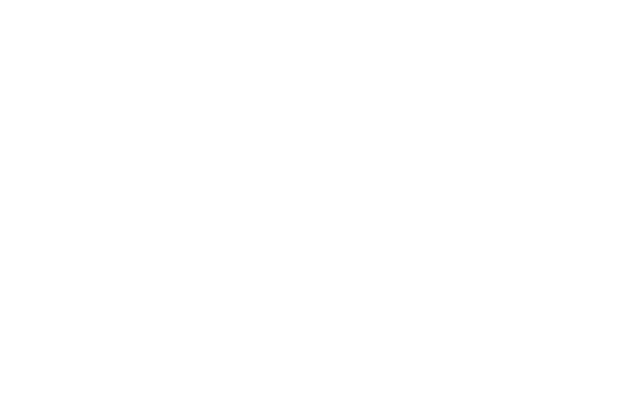
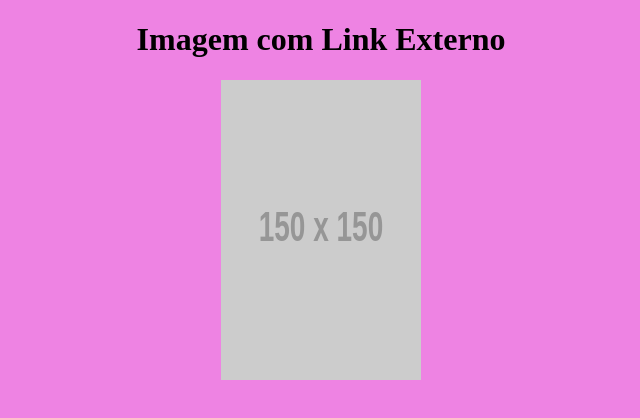
Before and after one commit to diegojuan-dev/desafios-devquest, a plain HTML site: page desafio-2/index.html in a window 1280 px wide. Shown: the whole page, without its empty margins (319-959 px from the left). Drawn offline with Linux system fonts and the light colour scheme; placeholder pictures from the web are drawn by us.

Commit message:
feito titulo, e adicionado link e imagem no index.html. No css foi posicionado o titulo e a imagem

```diff
--- a/desafio-2/index.html
+++ b/desafio-2/index.html
@@ -8,6 +8,9 @@
     <link rel="stylesheet" href="src/css/style.css">
 </head>
 <body>
-
+    <h1>Imagem com Link Externo</h1>
+    <div class="imagem">
+        <a href="https://google.com" target="_blank"><img class="forma" src="https://via.placeholder.com/150" alt="imagem-retangulo"></a>
+    </div>
 </body>
 </html>
--- a/desafio-2/src/css/style.css
+++ b/desafio-2/src/css/style.css
@@ -0,0 +1,17 @@
+html{
+    background-color: #ee83e3;
+}
+
+h1{
+    text-align: center;
+}
+
+.imagem{
+    display: flex;
+    justify-content: center;
+}
+
+.forma{
+    width: 200px;
+    height: 300px;
+}
```
